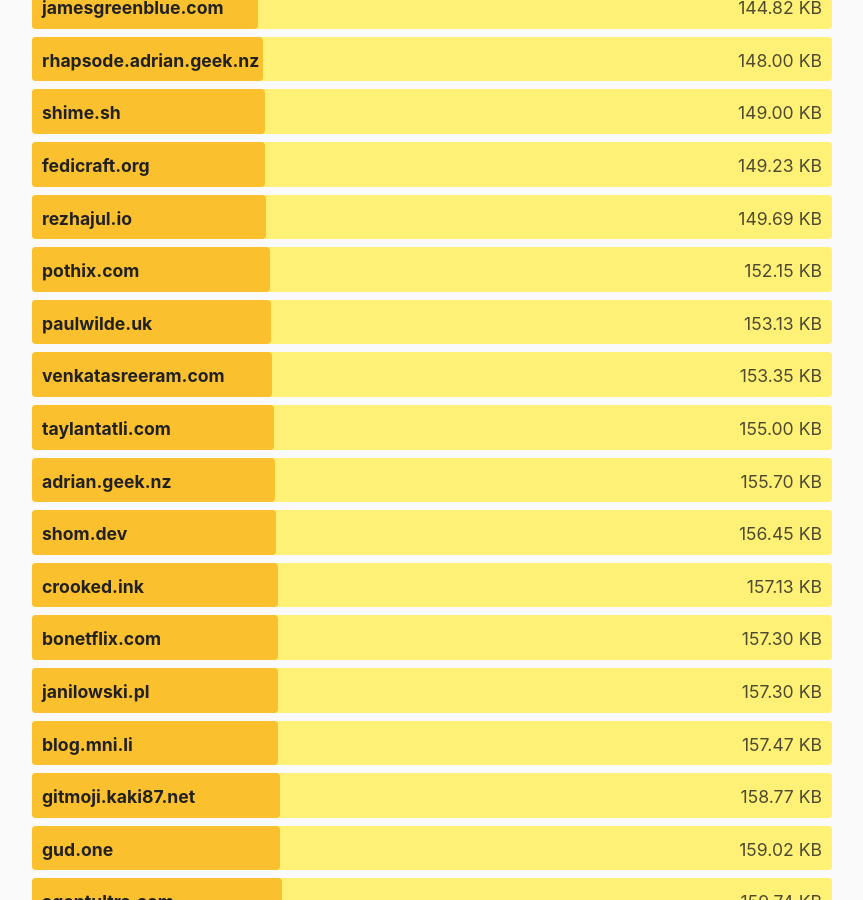
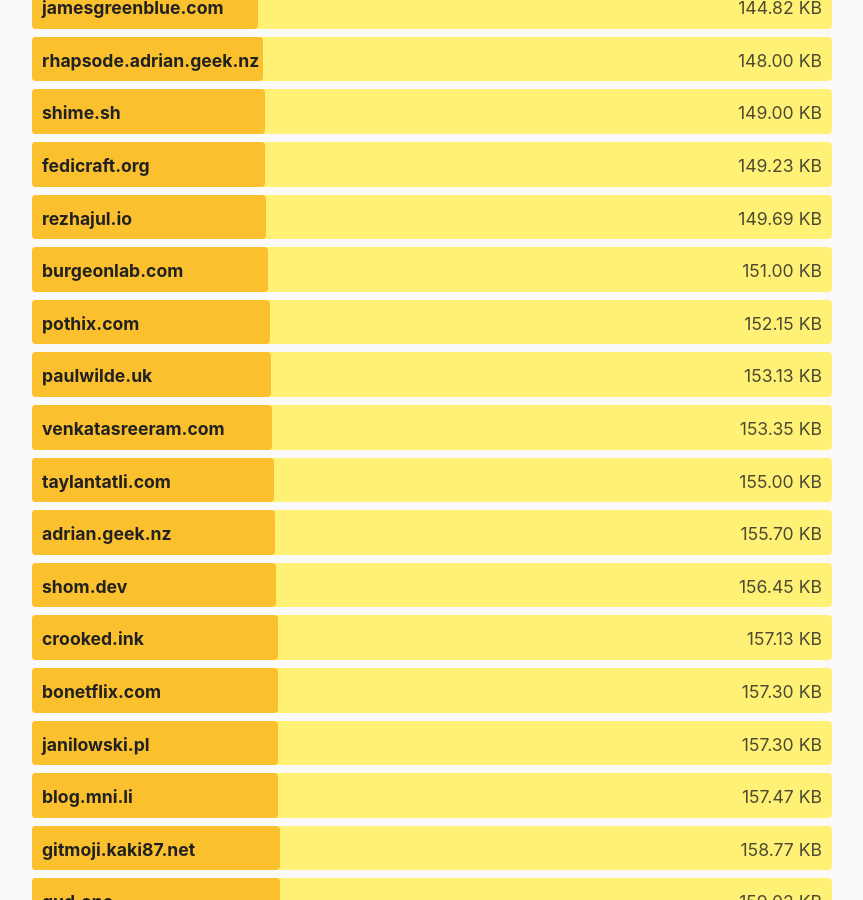
Before and after one commit to kevquirk/512kb.club, a Jekyll site: the page built from index.md, in a window 1280 px wide and 900 px high, scrolled down 30256 px. Shown: the whole window, without its empty margins (208-1071 px from the left). Built offline with Jekyll 4.4.1, drawn with Linux system fonts in a browser that asks for light colours; some of the changed text lies outside the part shown.

Commit message:
Modify burgeonlab.com
Update canonical URL, size and last_checked date

```diff
--- a/_data/sites.yml
+++ b/_data/sites.yml
@@ -699,9 +699,9 @@
   last_checked: 2025-05-18
 
 - domain: burgeonlab.com
-  url: https://www.burgeonlab.com/
-  size: 455
-  last_checked: 2025-08-08
+  url: https://burgeonlab.com/
+  size: 151
+  last_checked: 2025-10-27
 
 - domain: bytewerk.io
   url: https://blog.bytewerk.io/
```
